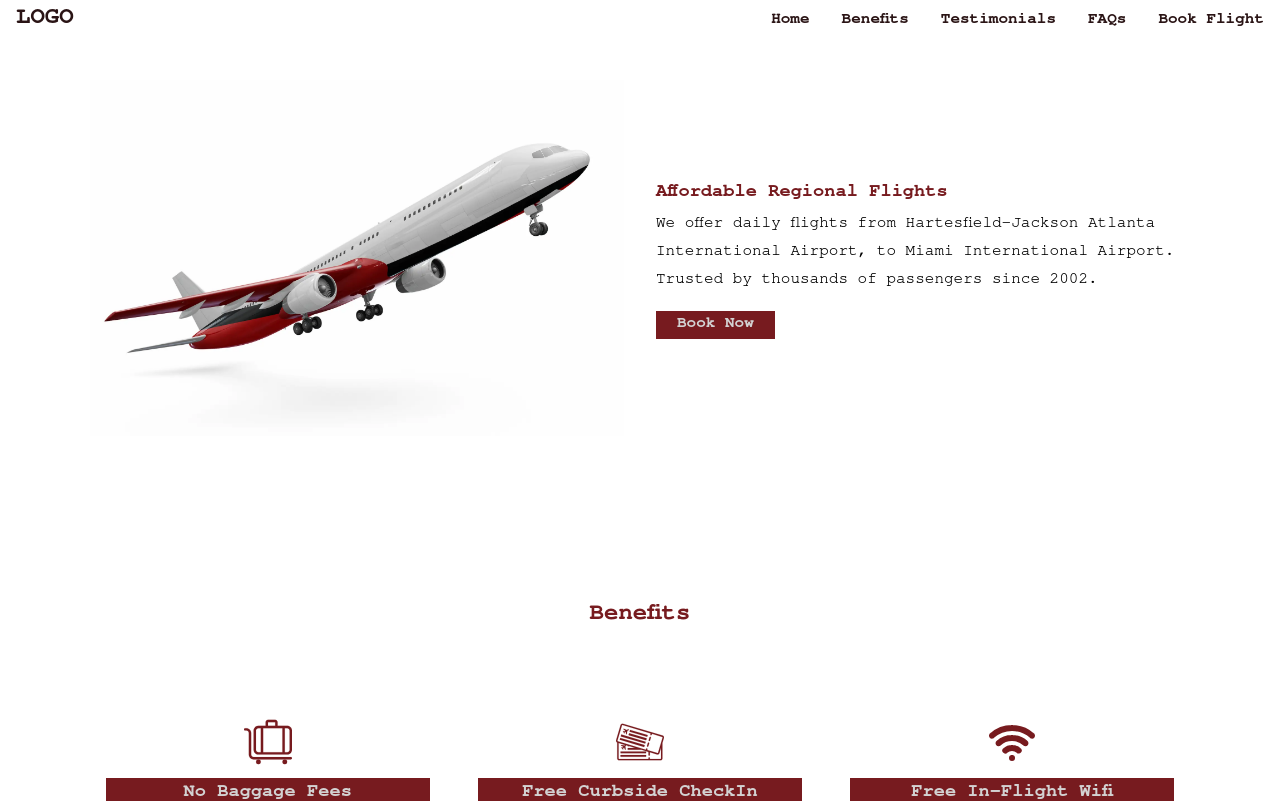
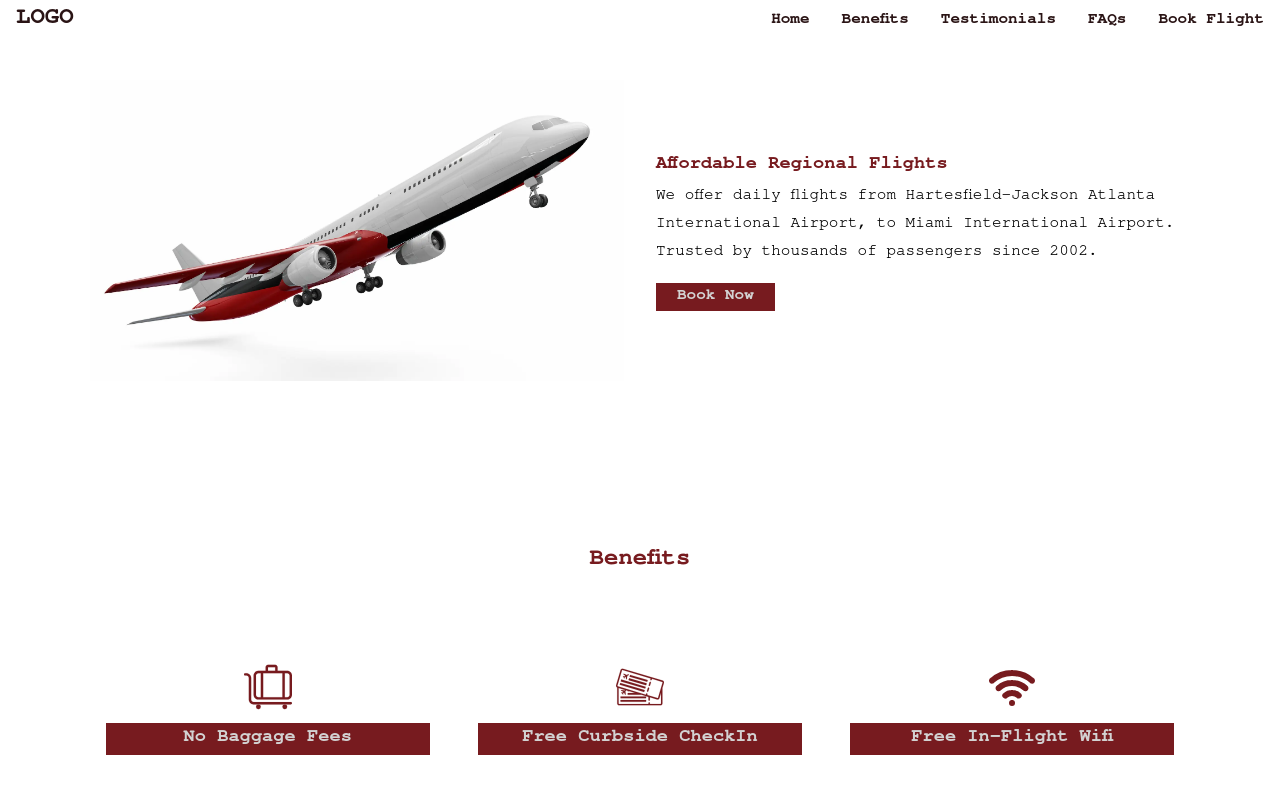
Before and after one commit to cgathua/react-airline, a React (Vite) app: page / in a window 1280 px wide. Shown: the top 801 px of the page. Built offline with nearby package versions, Linux system fonts and the light colour scheme.

Commit message:
edit: files

```diff
--- a/src/Booking/Booking.css
+++ b/src/Booking/Booking.css
@@ -6,7 +6,7 @@ section[id="booking"] {
     background-image: linear-gradient(rgba(255, 255, 255, 0.9), rgba(255, 255, 255, 0.9)), url('/images/safwan-mahmud-6xQFm9TFwmk-unsplash1.jpg');
 
     @supports (background-image: linear-gradient(rgba(255, 255, 255, 0.9), rgba(255, 255, 255, 0.9)), url('/images/safwan-mahmud-6xQFm9TFwmk-unsplash.webp')) {
-        background-image: linear-gradient(rgba(255, 255, 255, 0.9), rgba(255, 255, 255, 0.9)), url('public/images/safwan-mahmud-6xQFm9TFwmk-unsplash.webp');
+        background-image: linear-gradient(rgba(255, 255, 255, 0.9), rgba(255, 255, 255, 0.9)), url('/images/safwan-mahmud-6xQFm9TFwmk-unsplash.webp');
     }
 }
 
--- a/src/Footer/Footer.tsx
+++ b/src/Footer/Footer.tsx
@@ -51,7 +51,7 @@ function Footer(): JSX.Element {
                         <h2 className="footer-title">Get Vouchers</h2>
                         <p>Subscribe to our mailing list.</p>
                         <form action="newsletter" aria-label="signup">
-                            <label id="footer-email" className="label"><input id="footer-email" type="email" name="email" placeholder="Enter your email" required
+                            <label id="email-label" className="label"><input id="footer-email" type="email" name="email" placeholder="Enter your email" required
                                 aria-label="enter your email" autoComplete="email"/>
                             </label>
                             <label htmlFor="submit" className="label2"><input type="submit" value="Subscribe"/></label>
--- a/src/Home/Home.css
+++ b/src/Home/Home.css
@@ -20,7 +20,7 @@ h1 {
 }
 
 .HomeImage {
-    aspect-ratio:  auto 16/9;
+    aspect-ratio: 16/9;
 }
 /* end of desktop version */
 
--- a/src/index.css
+++ b/src/index.css
@@ -41,7 +41,7 @@ body {
 }
 
 img {
-  max-width: 100%;
+  width: 100%;
   height: auto;
   object-fit: cover;
   display: block;
```
